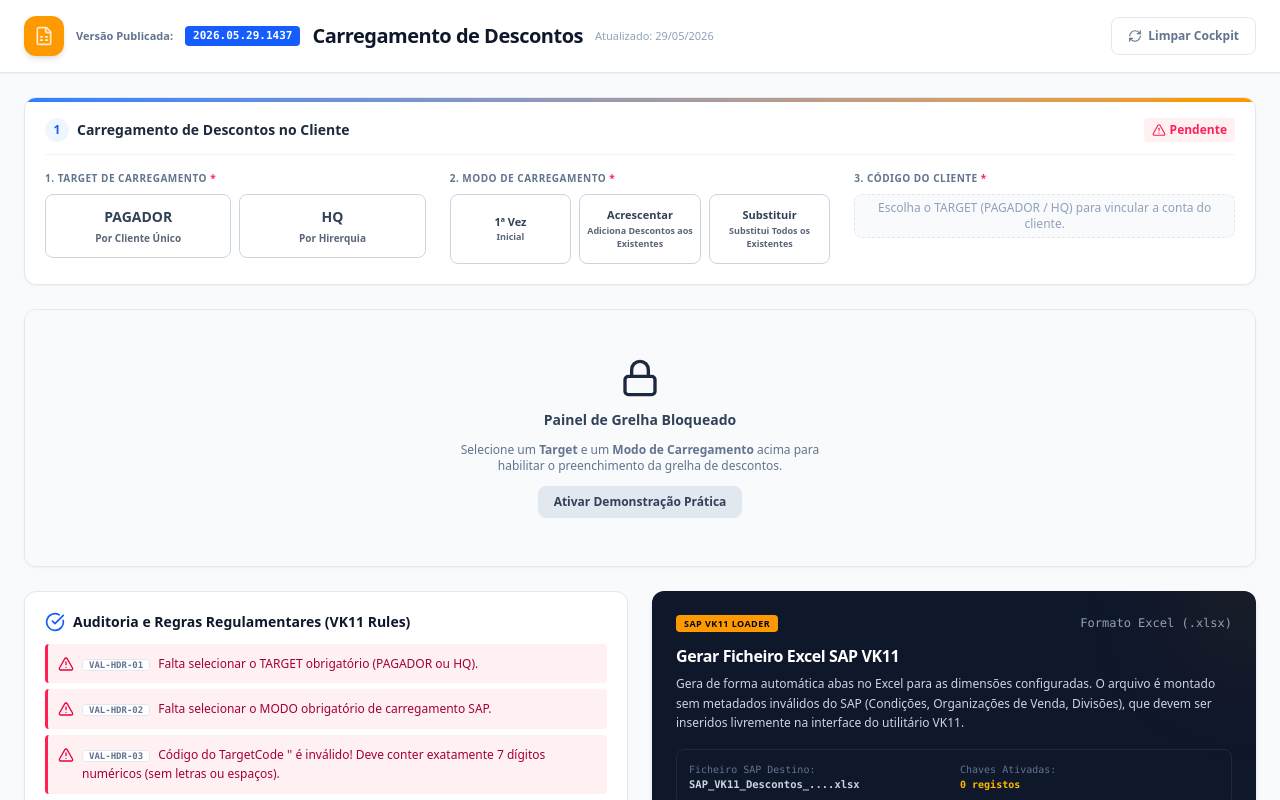
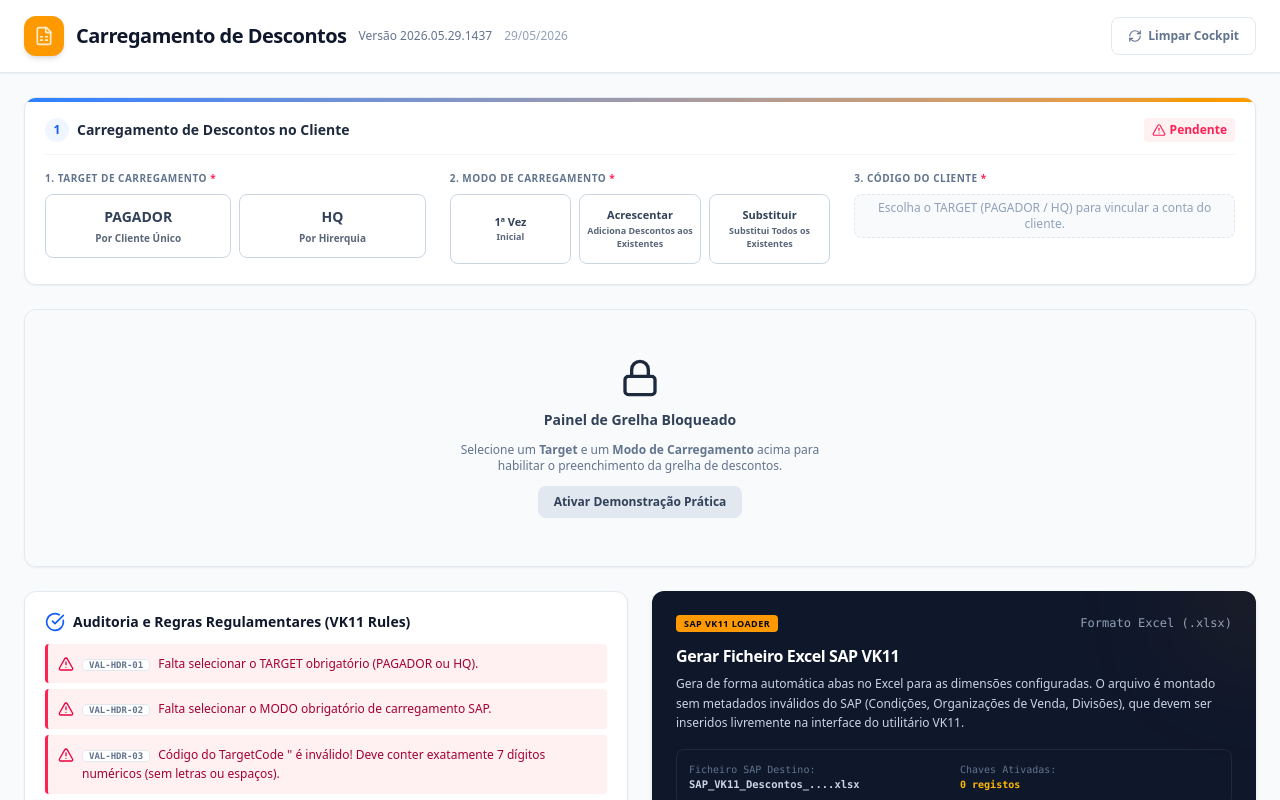
Before and after one commit to SumolCompalAFSN/carregar-descontos-vk11, a React (Vite) app: page / in a window 1280 px wide. Shown: the top 800 px of the page. Built offline with nearby package versions, Linux system fonts and the light colour scheme.

Commit message:
Reordenar e suavizar informação do topo do cockpit

```diff
--- a/src/App.tsx
+++ b/src/App.tsx
@@ -1492,7 +1492,7 @@ export default function App() {
 
 
       {/* Seller Header */}
-      <header className="bg-white border-b border-slate-200 sticky top-0 z-45 px-6 py-4 shadow-xs">
+     <header className="bg-white border-b border-slate-200 sticky top-0 z-45 px-6 py-4 shadow-xs">
   <div className="max-w-7xl w-full mx-auto flex items-center justify-between gap-4">
 
     {/* Lado esquerdo */}
@@ -1502,20 +1502,16 @@ export default function App() {
       </div>
 
       <div className="flex items-center gap-3 min-w-0 flex-wrap">
-        <span className="text-[11px] text-slate-500 font-semibold">
-          Versão Publicada:
-        </span>
-
-        <span className="text-white bg-blue-600 px-2 py-0.5 rounded font-mono text-[11px] font-bold">
-          {catalogVersion}
-        </span>
-
         <h1 className="text-xl font-extrabold tracking-tight text-slate-900 whitespace-nowrap">
           Carregamento de Descontos
         </h1>
 
-        <span className="text-[11px] text-slate-400 whitespace-nowrap">
-          Atualizado: {catalogUpdatedAt ? formatDateToPT(catalogUpdatedAt.slice(0, 10)) : '—'}
+        <span className="text-xs text-slate-500 whitespace-nowrap">
+          Versão <span className="text-slate-500">{catalogVersion}</span>
+        </span>
+
+        <span className="text-xs text-slate-400 whitespace-nowrap">
+          {catalogUpdatedAt ? formatDateToPT(catalogUpdatedAt.slice(0, 10)) : '—'}
         </span>
       </div>
     </div>
```
